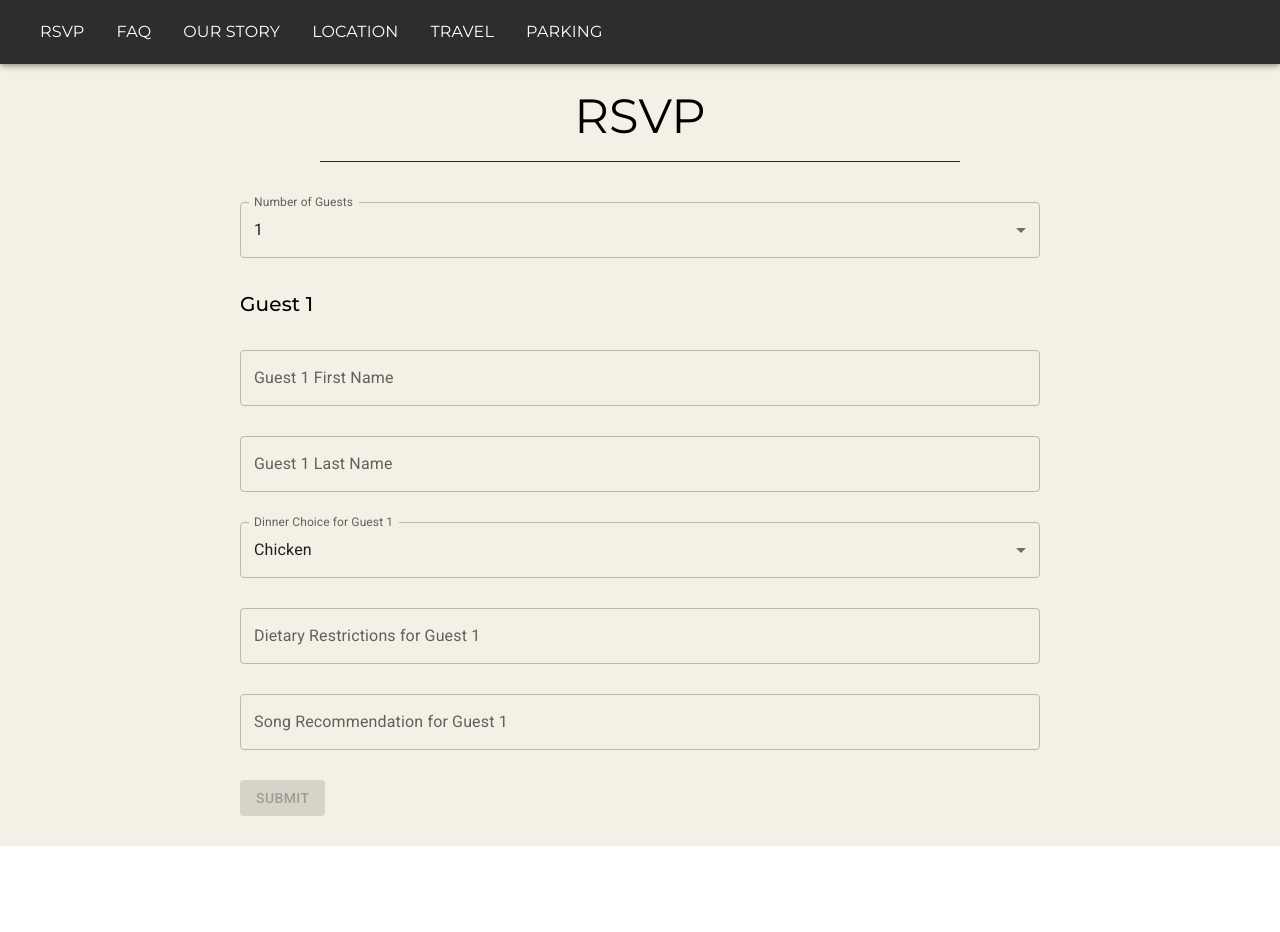
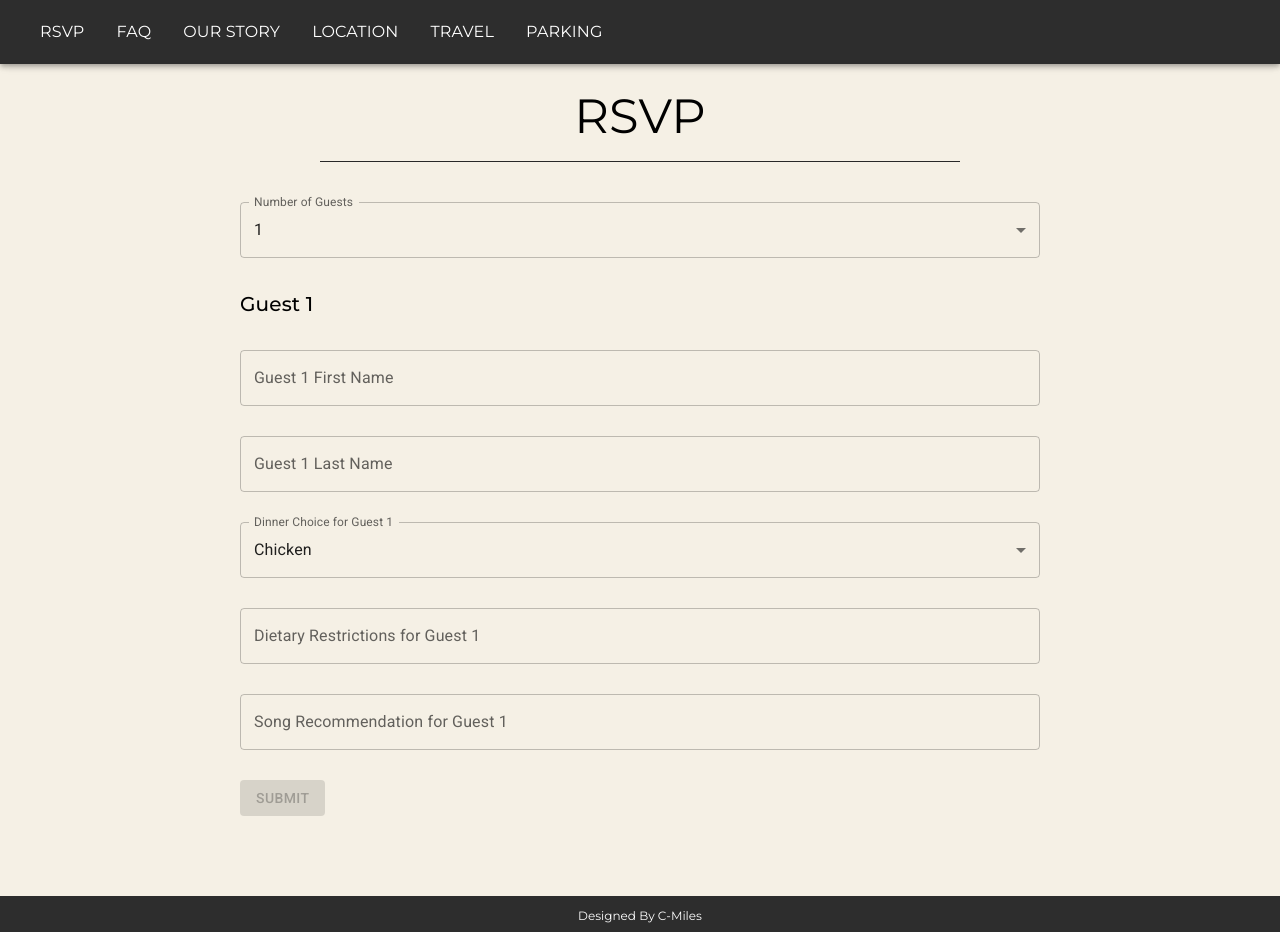
Before and after one commit to C-Miles/wedding-rsvp-app, a React (Create React App) app: page /rsvp in a window 1280 px wide. Before the commit the page ends 846 px from the top, so only its background shows below. Built offline with nearby package versions, Linux system fonts and the light colour scheme.

Commit message:
sticky footer

```diff
--- a/src/FAQPage.jsx
+++ b/src/FAQPage.jsx
@@ -103,7 +103,7 @@ function FAQPage() {
         flexDirection: "column",
         justifyContent: "center",
         margin: "0 auto",
-        paddingBottom: '30px',
+        paddingBottom: '80px',
         width: isSmallScreen ? "85%" : "auto",
       }}
     >
--- /dev/null
+++ b/src/Footer.jsx
@@ -0,0 +1,27 @@
+import React from "react";
+import { Link } from "@mui/material";
+
+const Footer = () => {
+  return (
+    <div
+      style={{
+        alignItems: "center",
+        backgroundColor: "#2d2d2d",
+        color: "white",
+        paddingTop: "8px",
+        paddingBottom: "8px",
+        textAlign: "center",
+        width: "100%",
+      }}
+    >
+      <Link
+        href="https://github.com/C-Miles"
+        style={{ color: "inherit", fontSize: "12px", textDecoration: "none", }}
+      >
+        Designed By C-Miles
+      </Link>
+    </div>
+  );
+};
+
+export default Footer;
--- a/src/NavigationWrapper.js
+++ b/src/NavigationWrapper.js
@@ -1,12 +1,18 @@
 import React from 'react';
+import { useLocation } from 'react-router-dom';
+
 import NavigationProvider from './NavigationProvider';
 import NavBar from './NavBar';
 
+import Footer from './Footer';
+
 const NavigationWrapper = ({ children }) => {
+  const location = useLocation();
   return (
     <NavigationProvider>
       <NavBar />
       {children}
+      {location.pathname !== "/" && <Footer />}
     </NavigationProvider>
   );
 };
--- a/src/ParkingPage.jsx
+++ b/src/ParkingPage.jsx
@@ -18,7 +18,8 @@ function ParkingPage() {
         display: "flex",
         flexDirection: "column",
         height: "100%",
-        paddingBottom: '30px',
+        minHeight: 'calc(100vh - 35px)',
+        paddingBottom: '80px',
       }}
     >
       <Typography
--- a/src/RSVP.jsx
+++ b/src/RSVP.jsx
@@ -99,7 +99,7 @@ function RSVP() {
         display: "flex",
         flexDirection: "column",
         justifyContent: "center",
-        paddingBottom: '30px'
+        paddingBottom: '80px'
       }}
     >
       <div
--- a/src/StoryPage.jsx
+++ b/src/StoryPage.jsx
@@ -22,7 +22,7 @@ function FAQPage() {
         display: "flex",
         flexDirection: "column",
         height: "100%",
-        paddingBottom: '30px',
+        paddingBottom: '80px',
       }}
     >
       <Typography
--- a/src/TravelPage.jsx
+++ b/src/TravelPage.jsx
@@ -62,7 +62,7 @@ function TravelPage() {
         flexDirection: "column",
         height: "100%",
         justifyContent: "center",
-        paddingBottom: '30px',
+        paddingBottom: '80px',
       }}
     >
       <Typography
--- a/src/VenuePage.jsx
+++ b/src/VenuePage.jsx
@@ -22,7 +22,8 @@ function VenuePage() {
         display: "flex",
         flexDirection: "column",
         height: "100%",
-        paddingBottom: "30px",
+        minHeight: 'calc(100vh - 35px)',
+        paddingBottom: '80px',
       }}
     >
       <Typography
```
